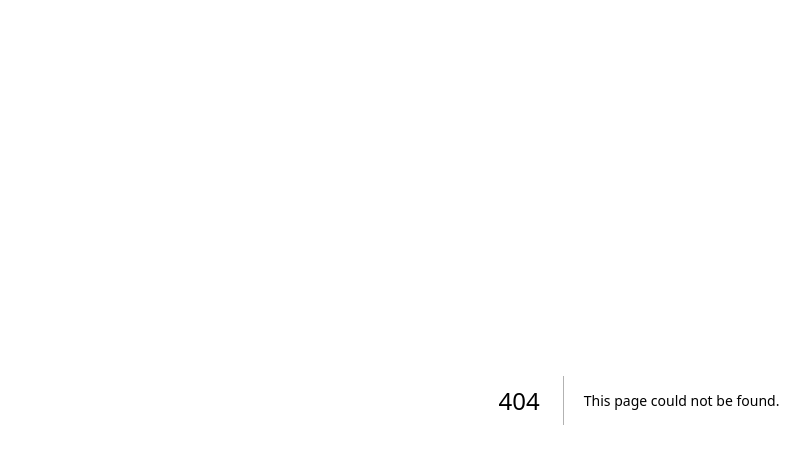
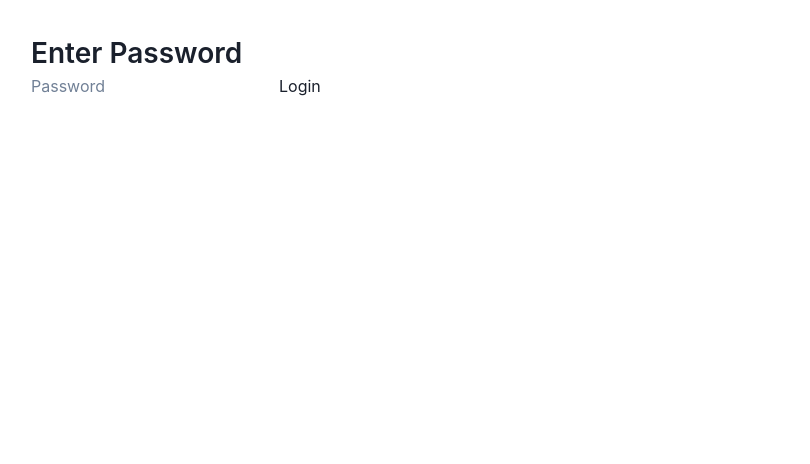
Before and after one commit to Carson-NNY/check-in-app, a Next.js app: page /login in a window 1280 px wide. Before the commit this address had no page. Shown: the top 464 px of the page, without its empty margins (1-811 px from the left). Built offline with nearby package versions, Linux system fonts and the light colour scheme.

Commit message:
save progress

```diff
--- a/package.json
+++ b/package.json
@@ -14,6 +14,7 @@
     "@chakra-ui/react": "^2.10.9",
     "@emotion/react": "^11.14.0",
     "@emotion/styled": "^11.14.0",
+    "cookie": "^1.0.2",
     "framer-motion": "^12.16.0",
     "next": "15.3.3",
     "next-themes": "^0.4.6",
@@ -22,6 +23,7 @@
     "react-icons": "^5.5.0"
   },
   "devDependencies": {
+    "@types/cookie": "^0.6.0",
     "@types/node": "^20",
     "@types/react": "^19",
     "@types/react-dom": "^19",
--- /dev/null
+++ b/src/app/login/page.tsx
@@ -0,0 +1,40 @@
+"use client";
+
+import { useState } from "react";
+import { useRouter } from "next/navigation";
+
+export default function LoginPage() {
+  const [password, setPassword] = useState("");
+  const [error, setError] = useState("");
+  const router = useRouter();
+
+  async function handleLogin(e: React.FormEvent) {
+    e.preventDefault();
+    const res = await fetch("/api/auth/login", {
+      method: "POST",
+      headers: { "Content-Type": "application/json" },
+      body: JSON.stringify({ password }),
+    });
+
+    if (res.ok) {
+      router.push("/");
+    } else {
+      setError("Incorrect password.");
+    }
+  }
+
+  return (
+    <form onSubmit={handleLogin} style={{ padding: "2rem" }}>
+      <h2>Enter Password</h2>
+      <input
+        type="password"
+        value={password}
+        onChange={(e) => setPassword(e.target.value)}
+        placeholder="Password"
+        required
+      />
+      <button type="submit">Login</button>
+      {error && <p style={{ color: "red" }}>{error}</p>}
+    </form>
+  );
+}
```
Also changed, not shown: src/app/api/auth/login/route.ts (added, +24 -0 lines), src/middleware.ts (added, +23 -0 lines), 1 other file (tests, documents, lock files or other folders).
